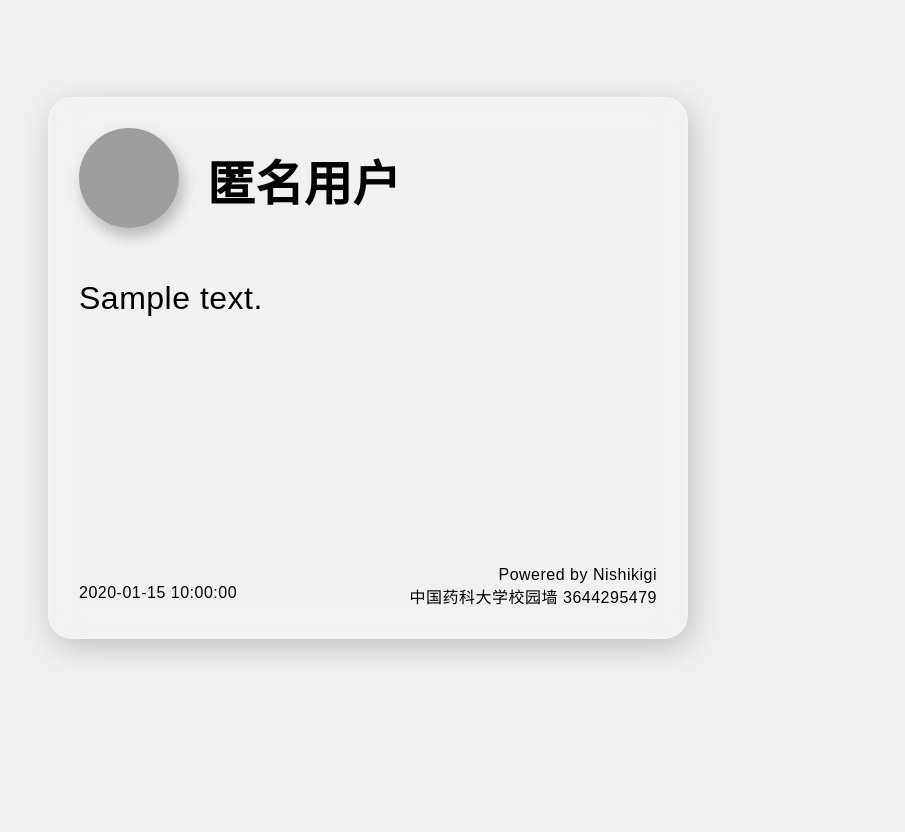
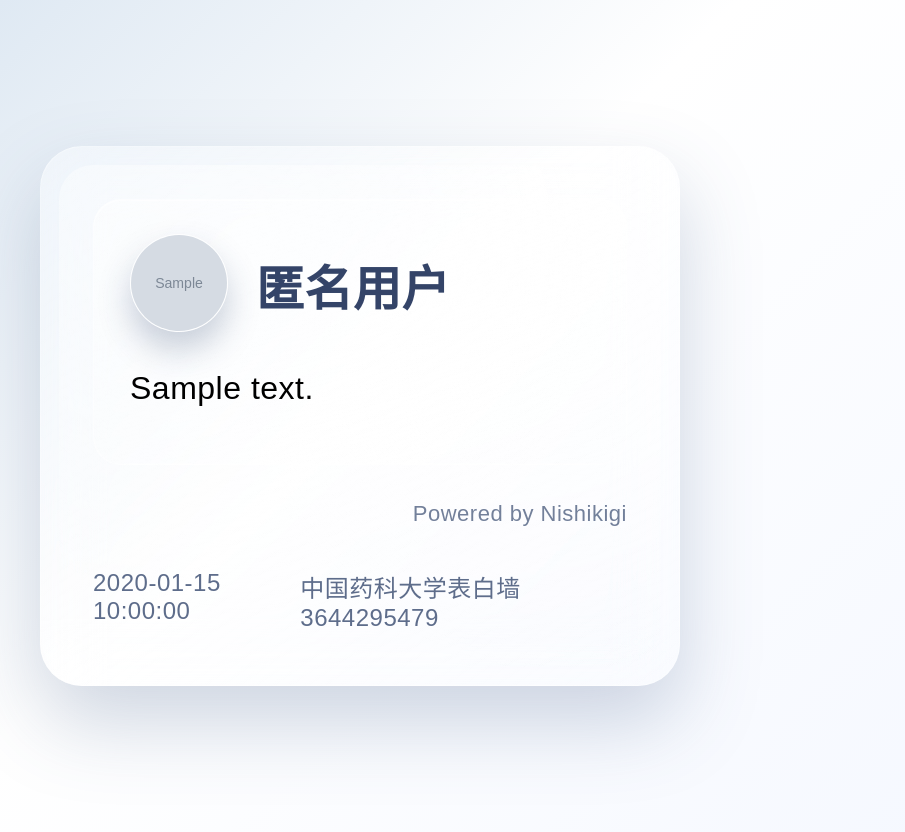
Before and after one commit to sx120609/Nishikigi, a Python web app: template templates/anonymous.html in a window 1280 px wide. Shown: the whole page, without its empty margins (0-905 px from the left). Before the commit the page ends 658 px from the top, so only its background shows below. Run offline with Jinja, Linux system fonts and the light colour scheme; the template is opened without the code that fills it: most values are stand-ins (such as "Sample title", 1, 10 or a date in 2020); grey boxes marked "Sample" are stand-in pictures; grey boxes are pictures that could not be loaded.

Commit message:
Enhance glass render and anonymous avatars

```diff
--- a/src/agent.py
+++ b/src/agent.py
@@ -38,7 +38,7 @@ def is_known_command(raw: str) -> bool:
 
 async def ai_suggest_intent(raw: str) -> dict:
     prompt = (
-        "你是“苏州实验中学校墙”的智能助手, 任务是把用户短文本映射为墙的命令或友好回复。"
+        "你是“中国药科大学表白墙”的智能助手, 任务是把用户短文本映射为墙的命令或友好回复。"
         '最终请返回 JSON: {"intent_candidates":[{"label":"","suggestion":"","confidence":"","reason":""}]}\n\n'
         f"墙的指令和说明:  \n"
         f"#帮助:  查看使用说明。\n"
--- a/src/core.py
+++ b/src/core.py
@@ -251,6 +251,7 @@ async def end(msg: PrivateMessage):
         user=None if ses.anonymous else msg.sender,
         contents=ses.contents,
         admin=any(map(lambda v: v["user_id"] == msg.sender.user_id, vips)),
+        avatar_seed=msg.sender.user_id if ses.anonymous else None,
     )
 
     await msg.reply(
--- a/templates/anonymous.html
+++ b/templates/anonymous.html
@@ -5,42 +5,61 @@
     <style>
         body {
             font-family: "SF Pro", "PingFang SC", "Apple Color Emoji", Arial, sans-serif;
-            align-items: center;
             width: 720px;
             min-height: 720px;
-            background-color: #f0f0f0;
+            margin: 0;
+            background: linear-gradient(135deg, #dfe9f3 0%, #ffffff 35%, #f2f6ff 100%);
             display: flex;
+            align-items: center;
             justify-content: center;
             letter-spacing: 0.5px;
+            padding: 56px 0;
         }
         .card {
+            position: relative;
+            width: 640px;
+            min-height: 540px;
+            border-radius: 42px;
+            padding: 52px;
+            box-sizing: border-box;
+            background: linear-gradient(145deg, rgba(255, 255, 255, 0.38), rgba(255, 255, 255, 0.06));
+            box-shadow: 0 36px 80px rgba(62, 93, 136, 0.25);
+            border: 1px solid rgba(255, 255, 255, 0.32);
+            backdrop-filter: blur(28px) saturate(140%);
+            -webkit-backdrop-filter: blur(28px) saturate(140%);
+        }
+        .card::before {
+            content: "";
+            position: absolute;
+            inset: 18px;
+            border-radius: 34px;
+            background: radial-gradient(circle at 30% 20%, rgba(255, 255, 255, 0.45), transparent 60%),
+                        radial-gradient(circle at 85% 35%, rgba(255, 255, 255, 0.28), transparent 55%),
+                        linear-gradient(160deg, rgba(255, 255, 255, 0.24), rgba(255, 255, 255, 0.02));
+            pointer-events: none;
+            mix-blend-mode: screen;
+        }
+        .card-inner {
+            position: relative;
+            z-index: 1;
             display: flex;
             flex-direction: column;
-            margin: 40px;
-            padding: 30px;
-            width: 100%;
-            min-height: 480px;
+            min-height: 100%;
             justify-content: space-between;
-            z-index: 1;
-            background: rgba(255, 255, 255, 0.12);
-            border-radius: 24px;
-            box-shadow: 4px 8px 32px rgba(0, 0, 0, 0.2);
-            backdrop-filter: blur(15px);
-            -webkit-backdrop-filter: blur(15px);
-            border: 1px solid rgba(255, 255, 255, 0.2);
         }
         .user {
             display: flex;
             align-items: center;
-            margin-bottom: 24px;
+            margin-bottom: 28px;
         }
         .avatar img {
-            width: 100px;
-            height: 100px;
+            width: 96px;
+            height: 96px;
             margin-right: 28px;
             border-radius: 50%;
             object-fit: cover;
-            box-shadow: 4px 8px 16px rgba(0,0,0,0.25);       /* 再加一点阴影层次 */
+            box-shadow: 0 18px 32px rgba(44, 66, 109, 0.25);
+            border: 1px solid rgba(255, 255, 255, 0.55);
         }
         .message {
             display: inline-block;
@@ -52,12 +71,12 @@
             word-wrap: break-word;
         }
         .message_border {
-            padding: 6px 14px;
-            background: rgba(255, 255, 255, 0.05);
-            box-shadow: 4px 8px 20px rgba(0, 0, 0, 0.2);
-            backdrop-filter: blur(15px);
-            -webkit-backdrop-filter: blur(15px);
-            border: 1px solid rgba(255, 255, 255, 0.2);
+            padding: 18px 24px;
+            background: linear-gradient(120deg, rgba(255, 255, 255, 0.38), rgba(255, 255, 255, 0.14));
+            box-shadow: 0 18px 36px rgba(74, 106, 157, 0.25);
+            backdrop-filter: blur(22px);
+            -webkit-backdrop-filter: blur(22px);
+            border: 1px solid rgba(255, 255, 255, 0.3);
         }
         .message img {
             max-width: 480px;
@@ -86,33 +105,44 @@
             text-shadow: 0 2px 20px rgba(0, 114, 255, 0.15);
         }
 
-        .blur-bg {
-            width: 100%;
-            position: absolute;
-            background: radial-gradient(at 30% 30%, rgba(255, 0, 150, 0.1), transparent 60%),
-                        radial-gradient(at 70% 70%, rgba(0, 200, 255, 0.15), transparent 60%),
-                        radial-gradient(at 50% 50%, rgba(255, 255, 0, 0.15), transparent 60%);
-            filter: blur(100px);
-            z-index: -1;
+        .card-content {
+            padding: 34px 36px;
+            border-radius: 28px;
+            background: linear-gradient(165deg, rgba(255, 255, 255, 0.45), rgba(255, 255, 255, 0.08));
+            border: 1px solid rgba(255, 255, 255, 0.42);
+            box-shadow: inset 0 1px 0 rgba(255, 255, 255, 0.55), inset 0 -1px 0 rgba(255, 255, 255, 0.18);
+        }
+        .meta {
+            display: flex;
+            justify-content: space-between;
+            font-size: 24px;
+            margin-top: 42px;
+            color: rgba(40, 60, 100, 0.75);
+        }
+        .powered {
+            display: flex;
+            justify-content: right;
+            margin-top: 36px;
+            font-size: 22px;
+            color: rgba(40, 60, 100, 0.65);
         }
     </style>
 </head>
 
 <body>
-<div class="blur-bg"></div>
 <div class="card">
-    <div>
+    <div class="card-inner">
+        <div class="card-content">
             <div class="user">
                 <div class="avatar">
-                <img src="https://q1.qlogo.cn/g?b=qq&nk={{ user_id }}&s=100" alt="头像">
+                    <img src="{{ avatar_src }}" alt="头像">
                 </div>
-            <div >
-                <div style="font-size: 48px; font-weight: bold;">
+                <div>
+                    <div style="font-size: 48px; font-weight: 600; color: rgba(30, 48, 88, 0.9);">
                         匿名用户
                     </div>
                 </div>
             </div>
-        <br/>
             {% for items in contents %}
                 <div class="message {% if items[0] == '' %}message_border{% endif %}" >
                     {% for item in items[1:] %}
@@ -127,17 +157,15 @@
                         {% endif %}
                     {% endfor %}
                 </div>
-            <br/>
             {% endfor %}
         </div>
 
         <div>
-        <div style="display: flex; justify-content: right; margin-top: 42px">
-            Powered by Nishikigi
+            <div class="powered">Powered by Nishikigi</div>
+            <div class="meta">
+                <div>{{ date }}</div>
+                <div>中国药科大学表白墙 3644295479</div>
             </div>
-        <div style="display: flex; justify-content: space-between;">
-            <div> {{ date }}</div>
-            <div>中国药科大学校园墙 3644295479</div>
         </div>
     </div>
 </div>
```
Also changed, not shown: src/image.py (+159 -32 lines), templates/normal.html (+72 -48 lines). Lines whose indentation alone changed are shown as unchanged.
